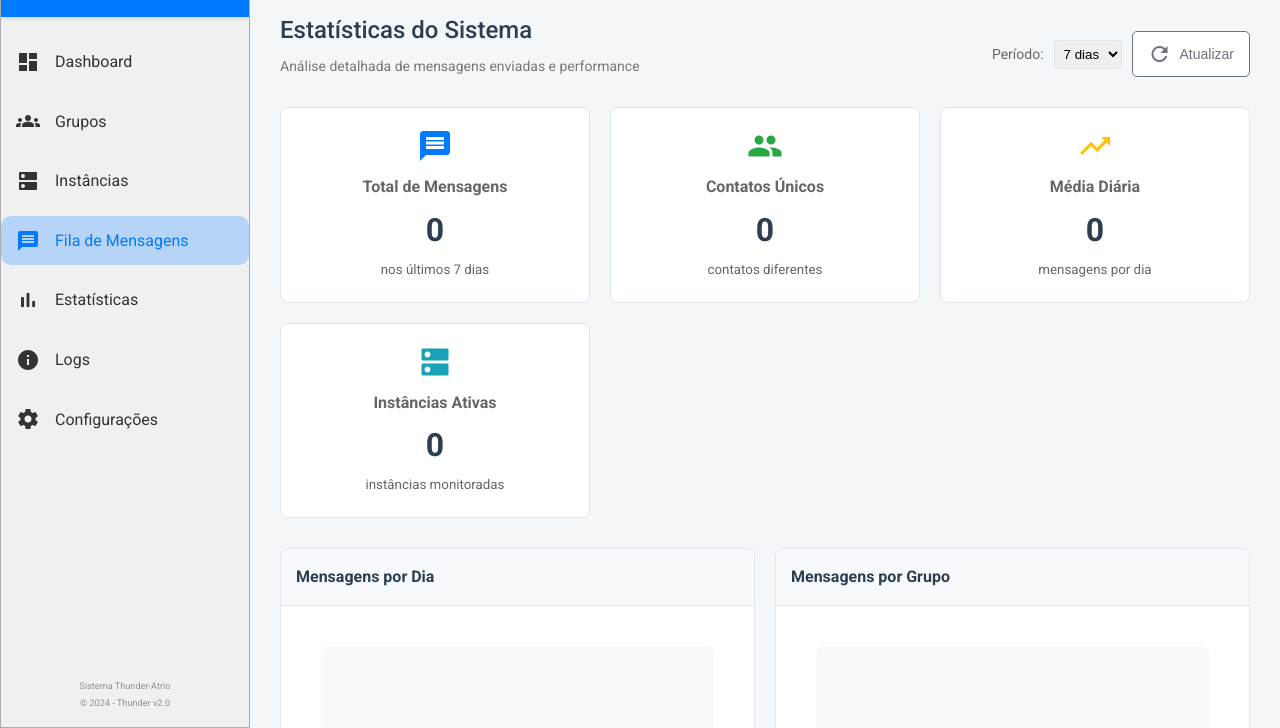
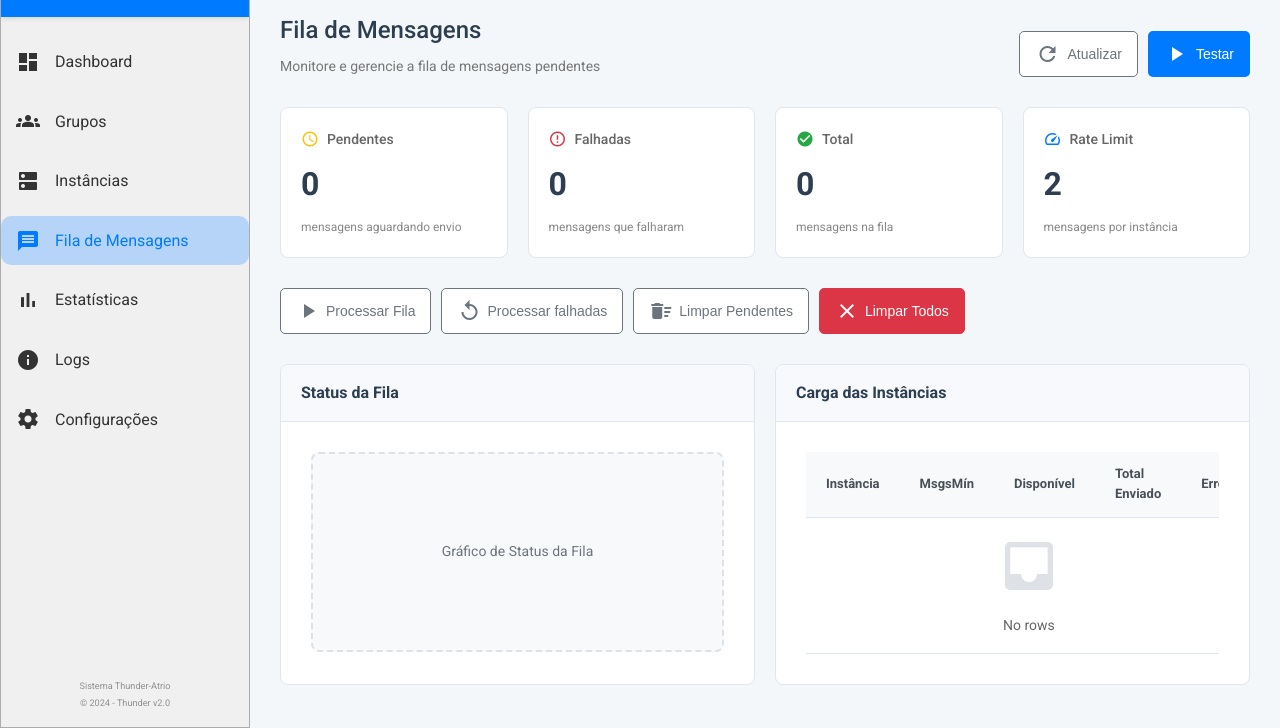
Before and after one commit to eduard019091/API_ZPI, a website: page file-mensagens.html in a window 1280 px wide. Shown: the part 72-800 px from the top of the page. Drawn offline with Linux system fonts and the light colour scheme; no server answers.

Commit message:
Add files via upload

```diff
--- a/file-mensagens.html
+++ b/file-mensagens.html
@@ -1,5 +1,5 @@
 <!DOCTYPE html>
-<html lang="en">
+<html lang="pt-BR">
 <head>
     <meta charset="UTF-8">
     <meta name="viewport" content="width=device-width, initial-scale=1.0">
@@ -8,6 +8,165 @@
     <link rel="icon" href="thunder.png">
     <link href="https://fonts.googleapis.com/icon?family=Material+Icons" rel="stylesheet">
     <script src="nav-component.js" defer></script>
+    <style>
+        .queue-stats {
+            display: grid;
+            grid-template-columns: repeat(4, 1fr);
+            gap: 20px;
+            margin-bottom: 30px;
+        }
+
+        .stat-card {
+            background: white;
+            border: 1px solid var(--border-color);
+            border-radius: 8px;
+            padding: 20px;
+            display: flex;
+            flex-direction: column;
+            gap: 8px;
+        }
+
+        .stat-card .stat-header {
+            display: flex;
+            align-items: center;
+            gap: 8px;
+            font-size: 14px;
+            color: #666;
+            font-weight: 500;
+        }
+
+        .stat-card .stat-header .material-icons {
+            font-size: 18px;
+        }
+
+        .stat-card .stat-value {
+            font-size: 32px;
+            font-weight: 700;
+            color: var(--heading-color);
+        }
+
+        .stat-card .stat-description {
+            font-size: 12px;
+            color: #888;
+        }
+
+        .stat-card.pending .stat-header .material-icons { color: #ffc107; }
+        .stat-card.failed .stat-header .material-icons { color: #dc3545; }
+        .stat-card.total .stat-header .material-icons { color: #28a745; }
+        .stat-card.rate .stat-header .material-icons { color: #007bff; }
+
+        .queue-actions {
+            display: flex;
+            gap: 10px;
+            margin-bottom: 30px;
+        }
+
+        .queue-actions button {
+            display: flex;
+            align-items: center;
+            gap: 6px;
+        }
+
+        .charts-grid {
+            display: grid;
+            grid-template-columns: 1fr 1fr;
+            gap: 20px;
+            margin-bottom: 30px;
+        }
+
+        .chart-card {
+            background: white;
+            border: 1px solid var(--border-color);
+            border-radius: 8px;
+            overflow: hidden;
+        }
+
+        .chart-header {
+            padding: 15px 20px;
+            background-color: #f7f9fc;
+            border-bottom: 1px solid var(--border-color);
+            font-weight: 600;
+            color: var(--heading-color);
+        }
+
+        .chart-body {
+            padding: 30px;
+        }
+
+        .chart-placeholder {
+            width: 100%;
+            height: 200px;
+            background-color: #f8f9fa;
+            border-radius: 8px;
+            display: flex;
+            align-items: center;
+            justify-content: center;
+            border: 2px dashed #dee2e6;
+        }
+
+        .chart-placeholder-text {
+            color: #6c757d;
+            font-size: 14px;
+        }
+
+        .instances-table {
+            background: white;
+            border: 1px solid var(--border-color);
+            border-radius: 8px;
+            overflow: hidden;
+        }
+
+        .instances-table .chart-header {
+            display: flex;
+            justify-content: space-between;
+            align-items: center;
+        }
+
+        .table-container {
+            overflow-x: auto;
+        }
+
+        .data-table-content {
+            width: 100%;
+            border-collapse: collapse;
+        }
+
+        .data-table-content thead {
+            background-color: #f8f9fa;
+        }
+
+        .data-table-content th {
+            padding: 12px 20px;
+            text-align: left;
+            font-size: 13px;
+            font-weight: 600;
+            color: #495057;
+            border-bottom: 1px solid var(--border-color);
+        }
+
+        .data-table-content td {
+            padding: 16px 20px;
+            font-size: 14px;
+            color: #666;
+            border-bottom: 1px solid var(--border-color);
+        }
+
+        .data-table-content tbody tr:hover {
+            background-color: #f8f9fa;
+        }
+
+        .empty-state {
+            text-align: center;
+            padding: 60px 20px;
+            color: #999;
+        }
+
+        .empty-state .material-icons {
+            font-size: 64px;
+            color: #dee2e6;
+            margin-bottom: 16px;
+        }
+    </style>
 </head>
 <body>
     <div class="container">
@@ -20,102 +179,119 @@
                     <span class="status-indicator online"></span>
                 </div>
             </header>
+
             <section class="content-body">
                 <div class="content-header">
                     <div>
-                        <h1>Estatísticas do Sistema</h1>
-                        <p>Análise detalhada de mensagens enviadas e performance</p>
+                        <h1>Fila de Mensagens</h1>
+                        <p>Monitore e gerencie a fila de mensagens pendentes</p>
                     </div>
                     <div class="actions">
-                        <div style="display: flex; align-items: center; gap: 10px; font-size: 14px; color: #666;">
-                            <span>Período:</span>
-                            <select style="border: 1px solid var(--border-color); border-radius: 4px; padding: 5px;">
-                                <option>7 dias</option>
-                            </select>
-                        </div>
-                        <button class="btn btn-secondary"><span class="material-icons">refresh</span> Atualizar</button>
+                        <button class="btn btn-secondary">
+                            <span class="material-icons">refresh</span> Atualizar
+                        </button>
+                        <button class="btn btn-primary">
+                            <span class="material-icons">play_arrow</span> Testar
+                        </button>
                     </div>
                 </div>
 
-                <div class="dashboard-cards">
-                    <div class="card">
-                        <span class="material-icons icon" style="color: #007bff;">message</span>
-                        <h3>Total de Mensagens</h3>
-                        <p class="count">0</p>
-                        <small style="color: #666;">nos últimos 7 dias</small>
+                <div class="queue-stats">
+                    <div class="stat-card pending">
+                        <div class="stat-header">
+                            <span class="material-icons">schedule</span>
+                            <span>Pendentes</span>
+                        </div>
+                        <div class="stat-value">0</div>
+                        <div class="stat-description">mensagens aguardando envio</div>
                     </div>
-                    <div class="card">
-                        <span class="material-icons icon" style="color: #28a745;">people</span>
-                        <h3>Contatos Únicos</h3>
-                        <p class="count">0</p>
-                        <small style="color: #666;">contatos diferentes</small>
+
+                    <div class="stat-card failed">
+                        <div class="stat-header">
+                            <span class="material-icons">error_outline</span>
+                            <span>Falhadas</span>
+                        </div>
+                        <div class="stat-value">0</div>
+                        <div class="stat-description">mensagens que falharam</div>
                     </div>
-                    <div class="card">
-                        <span class="material-icons icon" style="color: #ffc107;">trending_up</span>
-                        <h3>Média Diária</h3>
-                        <p class="count">0</p>
-                        <small style="color: #666;">mensagens por dia</small>
+
+                    <div class="stat-card total">
+                        <div class="stat-header">
+                            <span class="material-icons">check_circle</span>
+                            <span>Total</span>
+                        </div>
+                        <div class="stat-value">0</div>
+                        <div class="stat-description">mensagens na fila</div>
                     </div>
-                    <div class="card">
-                        <span class="material-icons icon" style="color: #17a2b8;">dns</span>
-                        <h3>Instâncias Ativas</h3>
-                        <p class="count">0</p>
-                        <small style="color: #666;">instâncias monitoradas</small>
+
+                    <div class="stat-card rate">
+                        <div class="stat-header">
+                            <span class="material-icons">speed</span>
+                            <span>Rate Limit</span>
+                        </div>
+                        <div class="stat-value">2</div>
+                        <div class="stat-description">mensagens por instância</div>
                     </div>
                 </div>
 
-                <div style="display: grid; grid-template-columns: 1fr 1fr; gap: 20px; margin-bottom: 30px;">
-                    <div class="data-table">
-                        <div style="padding: 15px; background-color: #f7f9fc; border-bottom: 1px solid var(--border-color);">
-                            <h3 style="font-size: 16px; color: var(--heading-color); margin: 0;">Mensagens por Dia</h3>
-                        </div>
-                        <div style="padding: 40px; text-align: center;">
-                            <div style="width: 100%; height: 200px; background-color: #f8f9fa; border-radius: 8px; display: flex; align-items: center; justify-content: center; position: relative;">
-                                <div style="position: absolute; bottom: 20px; left: 20px; right: 20px; display: flex; justify-content: space-between; font-size: 12px; color: #666;">
-                                    <span>→ Mensagens</span>
-                                    <span>→ Contatos</span>
-                                </div>
-                                <div style="color: #666; font-size: 14px;">Gráfico de Mensagens por Dia</div>
+                <div class="queue-actions">
+                    <button class="btn btn-secondary">
+                        <span class="material-icons">play_arrow</span>
+                        Processar Fila
+                    </button>
+                    <button class="btn btn-secondary">
+                        <span class="material-icons">replay</span>
+                        Processar falhadas
+                    </button>
+                    <button class="btn btn-secondary">
+                        <span class="material-icons">delete_sweep</span>
+                        Limpar Pendentes
+                    </button>
+                    <button class="btn btn-danger">
+                        <span class="material-icons">clear</span>
+                        Limpar Todos
+                    </button>
+                </div>
+
+                <div class="charts-grid">
+                    <div class="chart-card">
+                        <div class="chart-header">Status da Fila</div>
+                        <div class="chart-body">
+                            <div class="chart-placeholder">
+                                <div class="chart-placeholder-text">Gráfico de Status da Fila</div>
                             </div>
                         </div>
                     </div>
 
-                    <div class="data-table">
-                        <div style="padding: 15px; background-color: #f7f9fc; border-bottom: 1px solid var(--border-color);">
-                            <h3 style="font-size: 16px; color: var(--heading-color); margin: 0;">Mensagens por Grupo</h3>
-                        </div>
-                        <div style="padding: 40px; text-align: center;">
-                            <div style="width: 100%; height: 200px; background-color: #f8f9fa; border-radius: 8px; display: flex; align-items: center; justify-content: center;">
-                                <div style="color: #666; font-size: 14px;">Gráfico de Mensagens por Grupo</div>
+                    <div class="chart-card">
+                        <div class="chart-header">Carga das Instâncias</div>
+                        <div class="chart-body">
+                            <div class="table-container">
+                                <table class="data-table-content">
+                                    <thead>
+                                        <tr>
+                                            <th>Instância</th>
+                                            <th>MsgsMín</th>
+                                            <th>Disponível</th>
+                                            <th>Total Enviado</th>
+                                            <th>Erros</th>
+                                        </tr>
+                                    </thead>
+                                    <tbody>
+                                        <tr>
+                                            <td colspan="5" class="empty-state">
+                                                <div>
+                                                    <span class="material-icons">inbox</span>
+                                                    <div>No rows</div>
+                                                </div>
+                                            </td>
+                                        </tr>
+                                    </tbody>
+                                </table>
                             </div>
                         </div>
                     </div>
                 </div>
-
-                <div style="display: grid; grid-template-columns: 1fr 1fr; gap: 20px;">
-                    <div class="data-table">
-                        <div style="padding: 15px; background-color: #f7f9fc; border-bottom: 1px solid var(--border-color);">
-                            <h3 style="font-size: 16px; color: var(--heading-color); margin: 0;">Performance das Instâncias</h3>
-                        </div>
-                        <div style="padding: 40px; text-align: center;">
-                            <div style="width: 100%; height: 150px; background-color: #f8f9fa; border-radius: 8px; display: flex; align-items: center; justify-content: center;">
-                                <div style="color: #666; font-size: 14px;">Gráfico de Performance</div>
-                            </div>
-                        </div>
-                    </div>
-
-                    <div class="data-table">
-                        <div style="padding: 15px; background-color: #f7f9fc; border-bottom: 1px solid var(--border-color);">
-                            <h3 style="font-size: 16px; color: var(--heading-color); margin: 0;">Métricas das Instâncias (24h)</h3>
-                        </div>
-                        <div style="padding: 40px; text-align: center;">
-                            <div style="width: 100%; height: 150px; background-color: #f8f9fa; border-radius: 8px; display: flex; align-items: center; justify-content: center;">
-                                <div style="color: #666; font-size: 14px;">Métricas em Tempo Real</div>
-                            </div>
-                        </div>
-                    </div>
-                </div>
-
             </section>
         </main>
     </div>
```
Also changed, not shown: grupos.html (+1 -0 lines), qrcode.html (+89 -41 lines).
